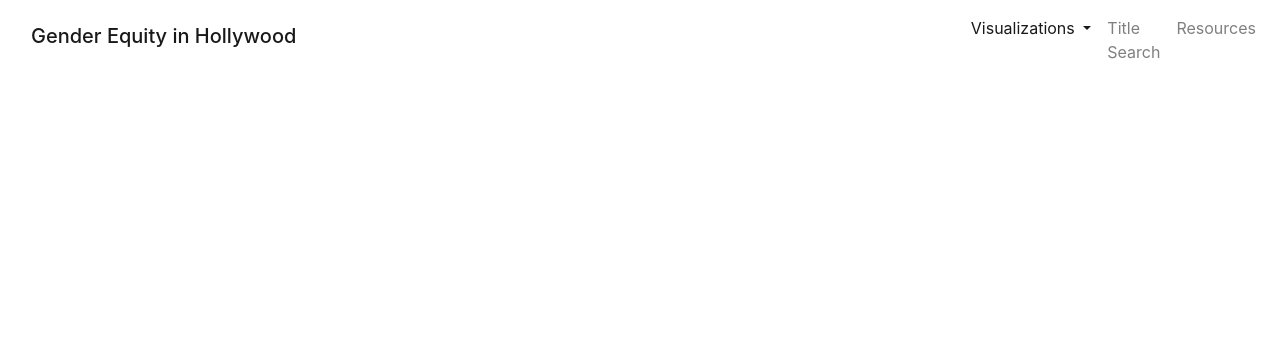
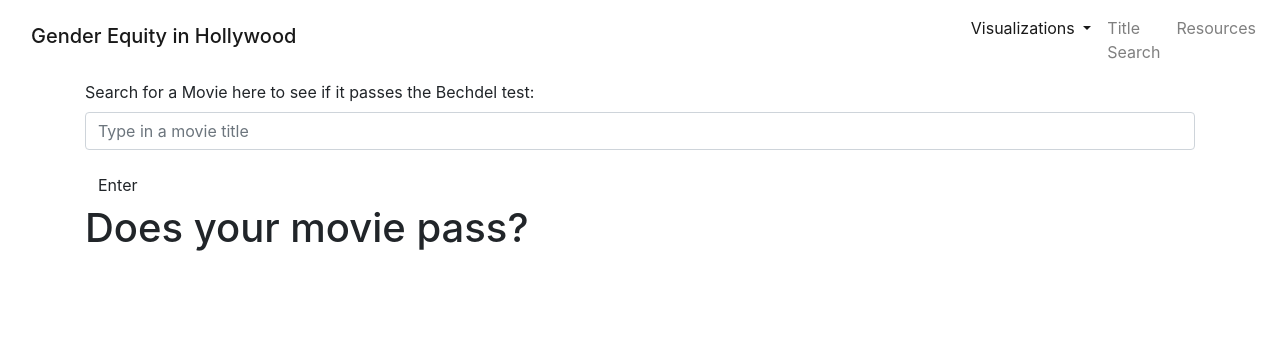
Before and after one commit to DeniseMcK9210/Equity-In-Hollywood, a Python web app: template App/template/title_search.html in a window 1280 px wide. Shown: the top 340 px of the page. Run offline with Jinja, Linux system fonts and the light colour scheme; the template is opened without the code that fills it, so the values that code supplies are empty; some libraries are stand-ins or nearby versions.

```diff
--- a/App/search bar/app.js
+++ b/App/search bar/app.js
@@ -7,7 +7,7 @@ var button = d3.select("#button");
 button.on("click", function() {
 
   // Select the input element and get the raw HTML node
-  var inputElement = d3.select("#patient-form-input");
+  var inputElement = d3.select("#title-form-input").property("value");
 
   // Get the value property of the input element
   var inputValue = inputElement.property("value");
--- a/App/search bar/index.html
+++ b/App/search bar/index.html
@@ -17,8 +17,8 @@
           <div class="col-md-12">
             <form>
               <div class="form-group">
-            <label for="patient-form">Search for a Movie here to see if it passes the Bechdel test:</label>
-            <input class="form-control" id="patient-form-input" name="patient-form" type="text" placeholder="AB-">
+                <label for="title-form">Search for a Movie here to see if it passes the Bechdel test:</label>
+                <input class="form-control" id="title-form-input" name="title-form" type="text" placeholder="Type in a movie title">
               </div>
               <button id="button" type="button" class="btn btn-default">Enter</button>
             </form>
--- a/App/template/home.html
+++ b/App/template/home.html
@@ -10,6 +10,7 @@
     <link rel="stylesheet" href="https://stackpath.bootstrapcdn.com/bootstrap/4.3.1/css/bootstrap.min.css" integrity="sha384-ggOyR0iXCbMQv3Xipma34MD+dH/1fQ784/j6cY/iJTQUOhcWr7x9JvoRxT2MZw1T" crossorigin="anonymous">
     <script src="https://code.jquery.com/jquery-3.3.1.slim.min.js" integrity="sha384-q8i/X+965DzO0rT7abK41JStQIAqVgRVzpbzo5smXKp4YfRvH+8abtTE1Pi6jizo" crossorigin="anonymous"></script>
     <script src="https://cdnjs.cloudflare.com/ajax/libs/popper.js/1.14.7/umd/popper.min.js" integrity="sha384-UO2eT0CpHqdSJQ6hJty5KVphtPhzWj9WO1clHTMGa3JDZwrnQq4sF86dIHNDz0W1" crossorigin="anonymous"></script>
+    <script src="https://d3js.org/d3.v5.min.js"></script>
     <script src="https://stackpath.bootstrapcdn.com/bootstrap/4.3.1/js/bootstrap.min.js" integrity="sha384-JjSmVgyd0p3pXB1rRibZUAYoIIy6OrQ6VrjIEaFf/nJGzIxFDsf4x0xIM+B07jRM" crossorigin="anonymous"></script>
     <link rel="stylesheet" href="style.css">
     <title>Equity in Hollywood</title>
--- a/App/template/resources.html
+++ b/App/template/resources.html
@@ -10,6 +10,7 @@
     <link rel="stylesheet" href="https://stackpath.bootstrapcdn.com/bootstrap/4.3.1/css/bootstrap.min.css" integrity="sha384-ggOyR0iXCbMQv3Xipma34MD+dH/1fQ784/j6cY/iJTQUOhcWr7x9JvoRxT2MZw1T" crossorigin="anonymous">
     <script src="https://code.jquery.com/jquery-3.3.1.slim.min.js" integrity="sha384-q8i/X+965DzO0rT7abK41JStQIAqVgRVzpbzo5smXKp4YfRvH+8abtTE1Pi6jizo" crossorigin="anonymous"></script>
     <script src="https://cdnjs.cloudflare.com/ajax/libs/popper.js/1.14.7/umd/popper.min.js" integrity="sha384-UO2eT0CpHqdSJQ6hJty5KVphtPhzWj9WO1clHTMGa3JDZwrnQq4sF86dIHNDz0W1" crossorigin="anonymous"></script>
+    <script src="https://d3js.org/d3.v5.min.js"></script>
     <script src="https://stackpath.bootstrapcdn.com/bootstrap/4.3.1/js/bootstrap.min.js" integrity="sha384-JjSmVgyd0p3pXB1rRibZUAYoIIy6OrQ6VrjIEaFf/nJGzIxFDsf4x0xIM+B07jRM" crossorigin="anonymous"></script>
     <link rel="stylesheet" href="style.css">
     <title>Equity in Hollywood</title>
--- a/App/template/title_search.html
+++ b/App/template/title_search.html
@@ -10,6 +10,7 @@
     <link rel="stylesheet" href="https://stackpath.bootstrapcdn.com/bootstrap/4.3.1/css/bootstrap.min.css" integrity="sha384-ggOyR0iXCbMQv3Xipma34MD+dH/1fQ784/j6cY/iJTQUOhcWr7x9JvoRxT2MZw1T" crossorigin="anonymous">
     <script src="https://code.jquery.com/jquery-3.3.1.slim.min.js" integrity="sha384-q8i/X+965DzO0rT7abK41JStQIAqVgRVzpbzo5smXKp4YfRvH+8abtTE1Pi6jizo" crossorigin="anonymous"></script>
     <script src="https://cdnjs.cloudflare.com/ajax/libs/popper.js/1.14.7/umd/popper.min.js" integrity="sha384-UO2eT0CpHqdSJQ6hJty5KVphtPhzWj9WO1clHTMGa3JDZwrnQq4sF86dIHNDz0W1" crossorigin="anonymous"></script>
+    <script src="https://d3js.org/d3.v5.min.js"></script>
     <script src="https://stackpath.bootstrapcdn.com/bootstrap/4.3.1/js/bootstrap.min.js" integrity="sha384-JjSmVgyd0p3pXB1rRibZUAYoIIy6OrQ6VrjIEaFf/nJGzIxFDsf4x0xIM+B07jRM" crossorigin="anonymous"></script>
     <link rel="stylesheet" href="style.css">
     <title>Equity in Hollywood</title>
@@ -46,10 +47,31 @@
             </ul>
           </div>
         </nav>
+        <div class="container">
+            <div class="row">
+              <div class="col-md-12">
+                <form>
+                  <div class="form-group">
+                    <label for="title-form">Search for a Movie here to see if it passes the Bechdel test:</label>
+                    <input class="form-control" id="title-form-input" name="title-form" type="text" placeholder="Type in a movie title">
+                  </div>
+                  <button id="button" type="button" class="btn btn-default">Enter</button>
+                </form>
+              </div>
+            </div>
+            <div class="row">
+              <div class="col-md-12">
+                <h1>Does your movie pass?</h1>
+                <ul class="summary"></ul>
+              </div>
+            </div>
+          </div>
 
     </body>
 
     <footer class="py-3">
+        <script src="data.js"></script>
+        <script src="app.js"></script>
         <div class="container">
           <p class="m-0 text-center text-white">Copyright &copy; Denise McKinley 2019</p>
         </div>
--- a/App/template/viz.html
+++ b/App/template/viz.html
@@ -10,6 +10,7 @@
     <link rel="stylesheet" href="https://stackpath.bootstrapcdn.com/bootstrap/4.3.1/css/bootstrap.min.css" integrity="sha384-ggOyR0iXCbMQv3Xipma34MD+dH/1fQ784/j6cY/iJTQUOhcWr7x9JvoRxT2MZw1T" crossorigin="anonymous">
     <script src="https://code.jquery.com/jquery-3.3.1.slim.min.js" integrity="sha384-q8i/X+965DzO0rT7abK41JStQIAqVgRVzpbzo5smXKp4YfRvH+8abtTE1Pi6jizo" crossorigin="anonymous"></script>
     <script src="https://cdnjs.cloudflare.com/ajax/libs/popper.js/1.14.7/umd/popper.min.js" integrity="sha384-UO2eT0CpHqdSJQ6hJty5KVphtPhzWj9WO1clHTMGa3JDZwrnQq4sF86dIHNDz0W1" crossorigin="anonymous"></script>
+    <script src="https://d3js.org/d3.v5.min.js"></script>
     <script src="https://stackpath.bootstrapcdn.com/bootstrap/4.3.1/js/bootstrap.min.js" integrity="sha384-JjSmVgyd0p3pXB1rRibZUAYoIIy6OrQ6VrjIEaFf/nJGzIxFDsf4x0xIM+B07jRM" crossorigin="anonymous"></script>
     <link rel="stylesheet" href="style.css">
     <title>Equity in Hollywood</title>
```
Also changed, not shown: 2 other files. Lines whose indentation alone changed are shown as unchanged.
